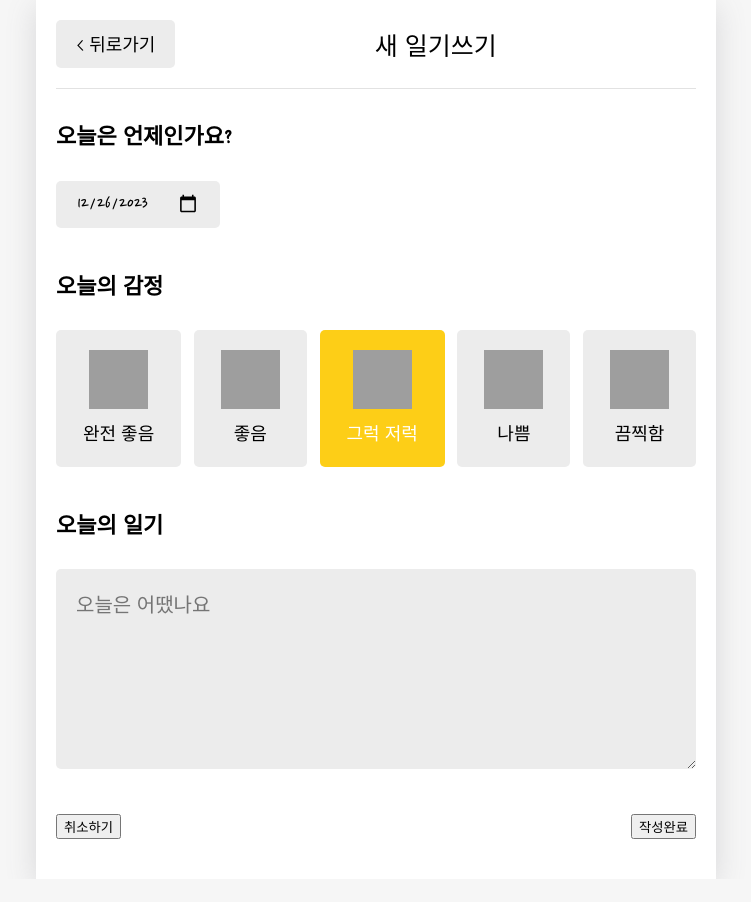
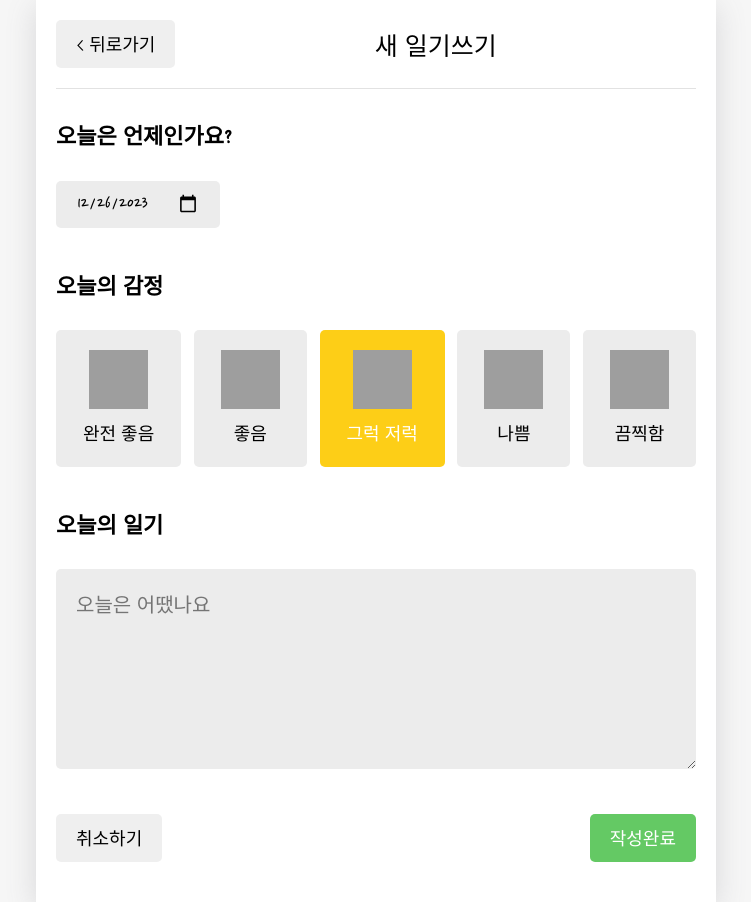
Before and after one commit to dochoul/emotion-diary, a React (Create React App) app: page /new in a window 1280 px wide. Shown: the whole page, without its empty margins (264-1015 px from the left). Before the commit the page ends 879 px from the top, so only its background shows below. Built offline with nearby package versions, Linux system fonts and the light colour scheme; grey boxes are pictures that could not be loaded; a web font is replaced by a local one.

Commit message:
버튼 오류 수정

```diff
--- a/src/apis/index.ts
+++ b/src/apis/index.ts
@@ -4,7 +4,7 @@
 const baseURL =
   process.env.NODE_ENV === "production"
     ? "https://tasteless-bianka-david-kim.koyeb.app/"
-    : "http://localhost:9000/";
+    : "https://tasteless-bianka-david-kim.koyeb.app/";
 
 const instance = axios.create({
   baseURL: baseURL,
--- a/src/components/MyButton.tsx
+++ b/src/components/MyButton.tsx
@@ -32,10 +32,6 @@
   white-space: nowrap;
   font-family: "Nanum Pen Script";
   transition: background-color 0.15s ease-in-out;
-  &.MyButton_default {
-    background-color: #ececec;
-    color: black;
-  }
   &.MyButton_default:hover {
     background-color: #c9c9c9;
   }
--- a/src/pages/Edit.tsx
+++ b/src/pages/Edit.tsx
@@ -145,17 +145,13 @@
             </section>
             <section>
               <div className="control_box">
-                <button
-                  className="MyButton MyButton_default"
+                <MyButton
+                  text="취소하기"
                   onClick={() => {
                     navigate("/");
                   }}
-                >
-                  취소하기
-                </button>
-                <button type="submit" className="MyButton MyButton_positive">
-                  작성완료
-                </button>
+                />
+                <MyButton text="작성완료" type="positive" onClick={() => {}} />
               </div>
             </section>
           </form>
--- a/src/pages/New.tsx
+++ b/src/pages/New.tsx
@@ -106,17 +106,13 @@
         </section>
         <section>
           <div className="control_box">
-            <button
-              className="MyButton MyButton_default"
+            <MyButton
+              text="취소하기"
               onClick={() => {
                 navigate("/");
               }}
-            >
-              취소하기
-            </button>
-            <button type="submit" className="MyButton MyButton_positive">
-              작성완료
-            </button>
+            />
+            <MyButton text="작성완료" type="positive" onClick={() => {}} />
           </div>
         </section>
       </form>
```
